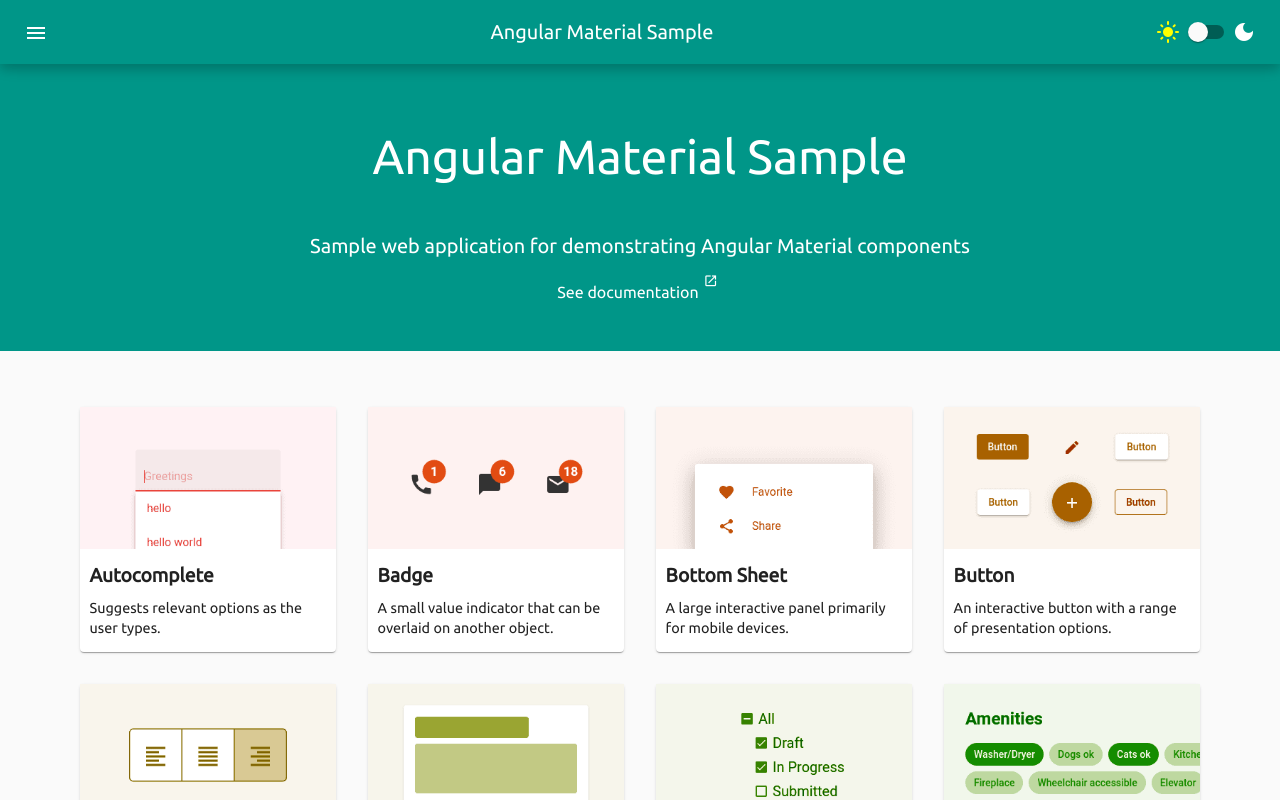
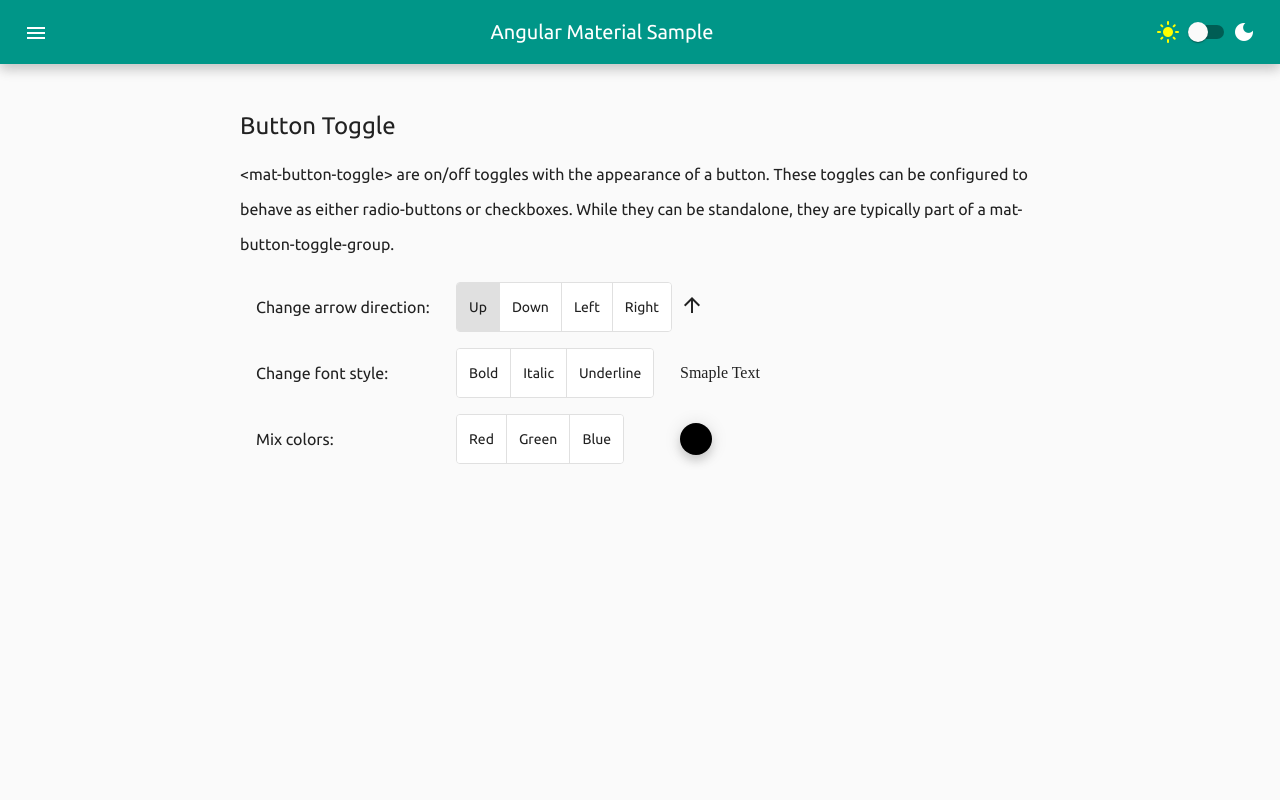
Before and after one commit to dinitha1296/angular-material-sample, an Angular app: page /button-toggle in a window 1280 px wide. Built offline with nearby package versions, Linux system fonts and the light colour scheme.

Commit message:
feat: button-toggle module

```diff
--- a/src/app/app-routing.module.ts
+++ b/src/app/app-routing.module.ts
@@ -19,6 +19,10 @@
     loadChildren: () => import('./button/button.module').then(m => m.ButtonModule)
   },
   {
+    path: 'button-toggle',
+    loadChildren: () => import('./button-toggle/button-toggle.module').then(m => m.ButtonToggleModule)
+  },
+  {
     path: '**',
     loadChildren: () => import('./home/home.module').then(m => m.HomeModule)
   }
--- /dev/null
+++ b/src/app/button-toggle/page/button-toggle/button-toggle.component.html
@@ -0,0 +1,53 @@
+<div class="main-text">
+  <h1>Button Toggle</h1>
+  <p>&lt;mat-button-toggle&gt; are on/off toggles with the appearance of a button. These toggles can be configured to behave as either radio-buttons or checkboxes. While they can be standalone, they are typically part of a mat-button-toggle-group.</p>
+  <div class="button-toggle-sample-section">
+    <div class="button-toggle-sample-section-label margin-vertical-1">
+      <span>Change arrow direction: </span>
+    </div>
+    <div class="toggle-button-container">
+      <mat-button-toggle-group [formControl]="arrowDirectionControl">
+        <mat-button-toggle value="upward">Up</mat-button-toggle>
+        <mat-button-toggle value="downward">Down</mat-button-toggle>
+        <mat-button-toggle value="backward">Left</mat-button-toggle>
+        <mat-button-toggle value="forward">Right</mat-button-toggle>
+      </mat-button-toggle-group>
+    </div>
+    <div class="margin-vertical-1">
+      <mat-icon>arrow_{{arrowDirection}}</mat-icon>
+    </div>
+  </div>
+  <div class="button-toggle-sample-section">
+    <div class="button-toggle-sample-section-label margin-vertical-1">
+      <span>Change font style: </span>
+    </div>
+    <div class="toggle-button-container">
+      <mat-button-toggle-group [formControl]="fontStyleControl" multiple>
+        <mat-button-toggle value="bold">Bold</mat-button-toggle>
+        <mat-button-toggle value="italic">Italic</mat-button-toggle>
+        <mat-button-toggle value="underline">Underline</mat-button-toggle>
+      </mat-button-toggle-group>
+    </div>
+    <div [class]="'margin-vertical-1 font-style-result-container ' + fontStyleClasses">
+      <span [ngClass]="{
+        'bold': fontStyleControl.value === 'bold',
+        'italic': fontStyleControl.value === 'italic',
+        'underline': fontStyleControl.value === 'underline'
+      }"
+      >Smaple Text</span>
+    </div>
+  </div>
+  <div class="button-toggle-sample-section">
+    <div class="button-toggle-sample-section-label margin-vertical-1">
+      <span>Mix colors: </span>
+    </div>
+    <div class="toggle-button-container">
+      <mat-button-toggle-group [formControl]="colorMixControl" multiple>
+        <mat-button-toggle value="red">Red</mat-button-toggle>
+        <mat-button-toggle value="green">Green</mat-button-toggle>
+        <mat-button-toggle value="blue">Blue</mat-button-toggle>
+      </mat-button-toggle-group>
+    </div>
+    <div class="color-mix-result-circle margin-vertical-1" [ngStyle]="{'background-color': mixedColor}"></div>
+  </div>
+</div>
--- /dev/null
+++ b/src/app/button-toggle/page/button-toggle/button-toggle.component.scss
@@ -0,0 +1,48 @@
+$color-mix-result-diameter: 2rem;
+
+.button-toggle-sample-section {
+  display: flex;
+  align-items: center;
+  padding: 0.5rem;
+  flex-wrap: wrap;
+}
+
+.button-toggle-sample-section-label {
+  width: 12rem;
+  font-size: 1rem;
+  margin: 0.5rem;
+}
+
+.toggle-button-container {
+  width: 14rem;
+}
+
+.font-style-result-container * {
+  font-family: 'Times New Roman', Times, serif !important;
+  font-size: 1rem;
+}
+
+.color-mix-result-circle {
+  height: $color-mix-result-diameter;
+  width: $color-mix-result-diameter;
+  border-radius: calc($color-mix-result-diameter / 2);
+  box-shadow: 0 6px 10px #00000024,0 1px 18px #0000001f;
+  background-color: white;
+}
+
+.bold {
+  font-weight: bold;
+}
+
+.italic {
+  font-style: italic;
+}
+
+.underline {
+  text-decoration: underline;
+}
+
+.margin-vertical-1 {
+  margin-top: 0.5rem;
+  margin-bottom: 0.5rem;
+}
--- /dev/null
+++ b/src/app/button-toggle/page/button-toggle/button-toggle.component.ts
@@ -0,0 +1,47 @@
+import { Component, OnDestroy, OnInit } from '@angular/core';
+import { FormControl } from '@angular/forms';
+import { Subscription } from 'rxjs';
+
+@Component({
+  selector: 'app-button-toggle',
+  templateUrl: './button-toggle.component.html',
+  styleUrls: ['./button-toggle.component.scss']
+})
+export class ButtonToggleComponent implements OnInit, OnDestroy {
+
+  private _subscriptions: Subscription[] = [];
+
+  fontStyleControl: FormControl = new FormControl('');
+
+  fontStyleClasses: string = '';
+
+  colorMixControl: FormControl = new FormControl('');
+
+  mixedColor: string = 'rgb(0,0,0)';
+
+  arrowDirectionControl: FormControl = new FormControl('upward');
+
+  arrowDirection: string = 'upward';
+
+  ngOnInit(): void {
+    this._subscriptions.push(this.arrowDirectionControl.valueChanges.subscribe(value => {
+      this.arrowDirection = value;
+    }));
+
+    this._subscriptions.push(this.fontStyleControl.valueChanges.subscribe(values => {
+      this.fontStyleClasses = values.join(' ');
+    }));
+
+    this._subscriptions.push(this.colorMixControl.valueChanges.subscribe(values => {
+      this.mixedColor = this.getColor(values);
+    }));
+  }
+
+  ngOnDestroy(): void {
+      this._subscriptions.forEach(subscription => subscription.unsubscribe());
+  }
+
+  getColor(colors: string[]): string {
+    return `rgb(${colors.includes('red') ? 255 : 0},${colors.includes('green') ? 255 : 0},${colors.includes('blue') ? 255: 0})`
+  }
+}
```
Also changed, not shown: src/app/button-toggle/button-toggle-routing.module.ts (added, +16 -0 lines), src/app/button-toggle/button-toggle.module.ts (added, +24 -0 lines), 1 other file (tests, documents, lock files or other folders).
